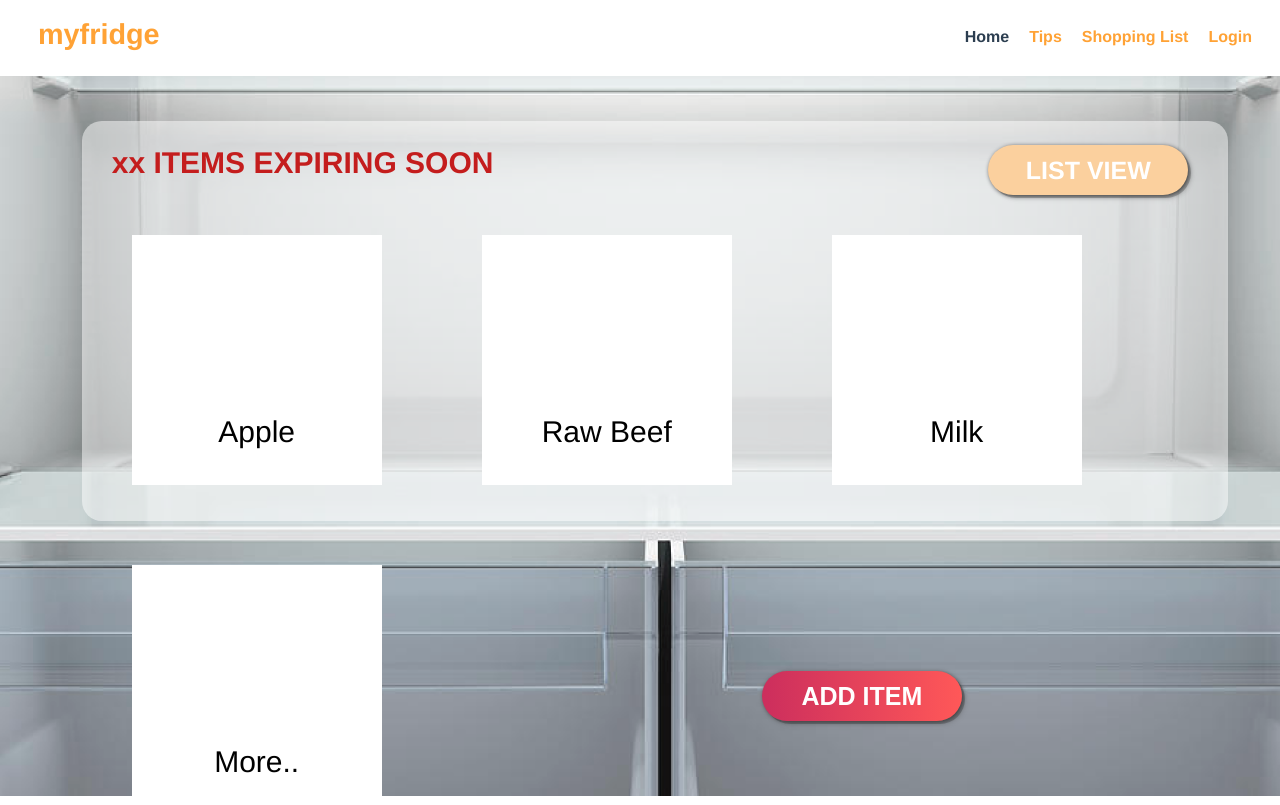
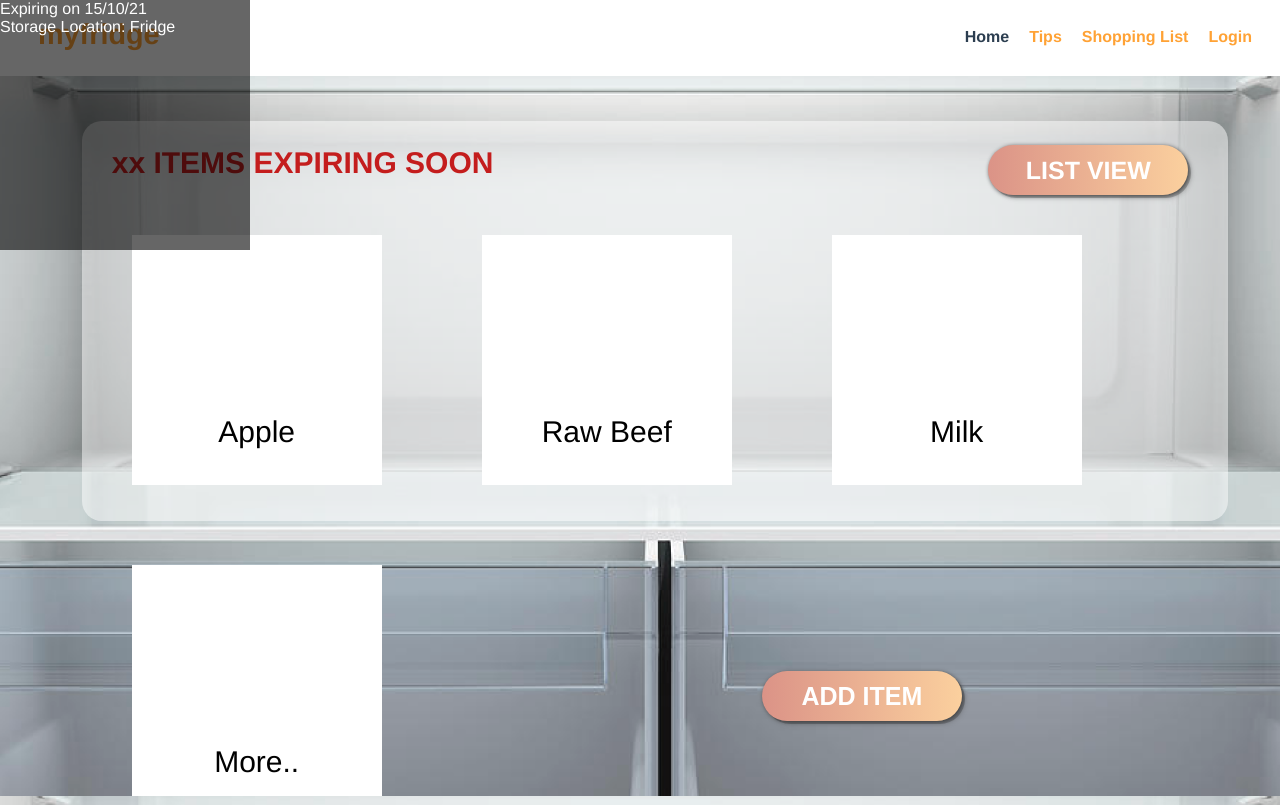
Before and after one commit to yijun9109/BT3103-GRP-PROJ, a Vue app: page /Home in a window 1280 px wide. Shown: the top 805 px of the page. Built offline with nearby package versions, Linux system fonts and the light colour scheme.

Commit message:
adding assets, navbar, home

```diff
--- a/src/components/Navbar.vue
+++ b/src/components/Navbar.vue
@@ -8,6 +8,8 @@
         <router-link to= "/LogOut" v-if="this.LoggedIn">Logout</router-link>
         <router-link to= "/LogIn" v-else>Login</router-link>
     </div>
+
+    <router-view></router-view>
 
 </template>
 
--- a/src/views/Home.vue
+++ b/src/views/Home.vue
@@ -87,7 +87,8 @@ export default {
 
     display: inline-block;
     padding: 15px 25px;
-    background-image: linear-gradient(to right, #CC2E5D, #FF5858);
+    background-image: linear-gradient(to right, #db9387, #FBD09E);
+    /* background-image: linear-gradient(to right, #CC2E5D, #FF5858); */
     border-radius: 30px;
 
     color: #FFF;
@@ -167,7 +168,8 @@ export default {
 }
 
 .btn {
-    background-color: #FBD09E;
+    /* background-color: #FBD09E; */
+    background-image: linear-gradient(to right, #db9387, #FBD09E);
     height: 50px;
     width: 200px;
     border-radius: 30px;
@@ -244,21 +246,23 @@ h2 {
 
 /* HOVER DIM */
 .tile:after {
-    /* add button for edit and delete */
-    /* content: 'Expiring on 15/10/21 \a Storage Location: Fridge';
+    /*add button for edit and delete */
+    content: 'Expiring on 15/10/21 \a Storage Location: Fridge';
     white-space: pre;
     color:#fff;
     position: absolute;
-    width:100%; height:100%; */ /* why does it not take the whole width of tile but almost the whole screen */
-    /*top:0; left:0;
+    width:100%; height:100%; /* why does it not take the whole width of tile but almost the whole screen */
+    top:0; left:0;
     background:rgba(0,0,0,0.6);
     opacity:0;
     transition: all 0.5s;
-    -webkit-transition: all 0.5s; */
+    -webkit-transition: all 0.5s;
+    height: 250px;
+    width: 250px;
 }
 
 .tile:hover:after {
-    /* opacity: 1; */
+    opacity: 1;
 }
 
 .container {
```
